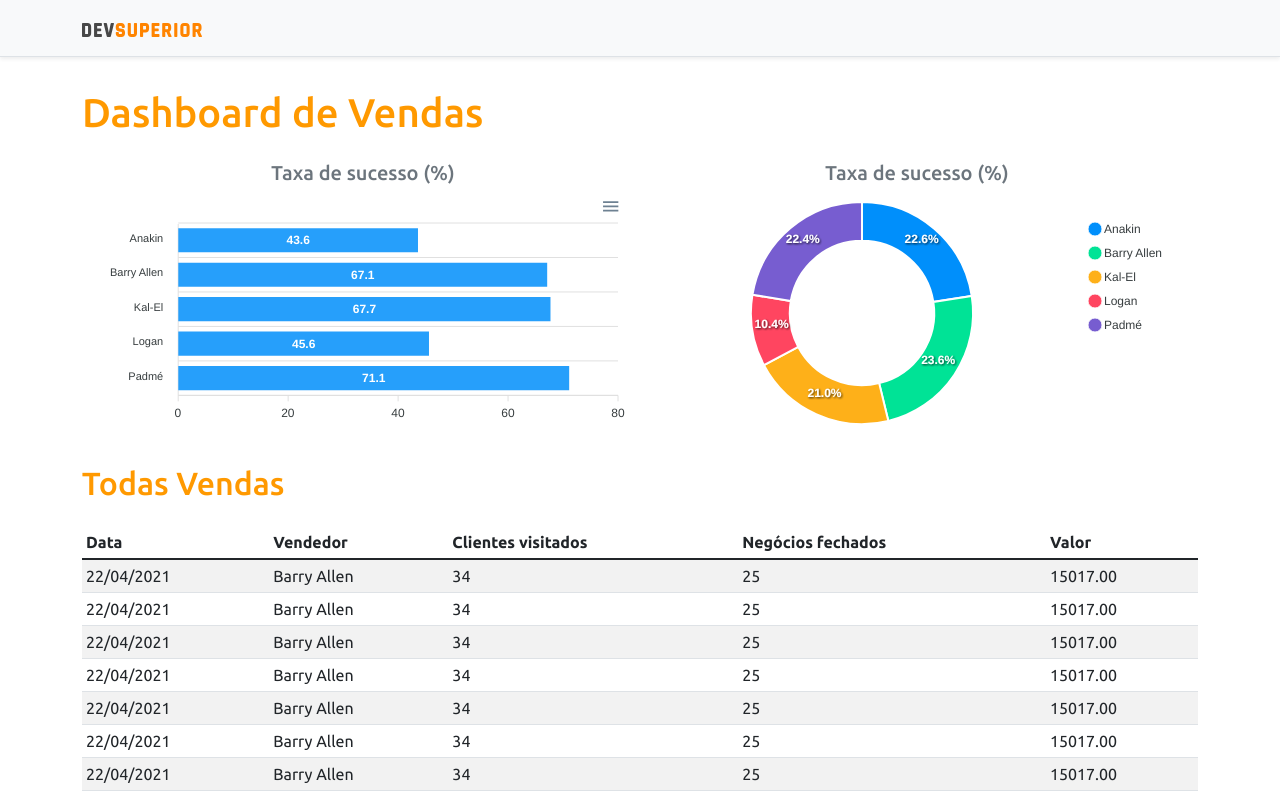
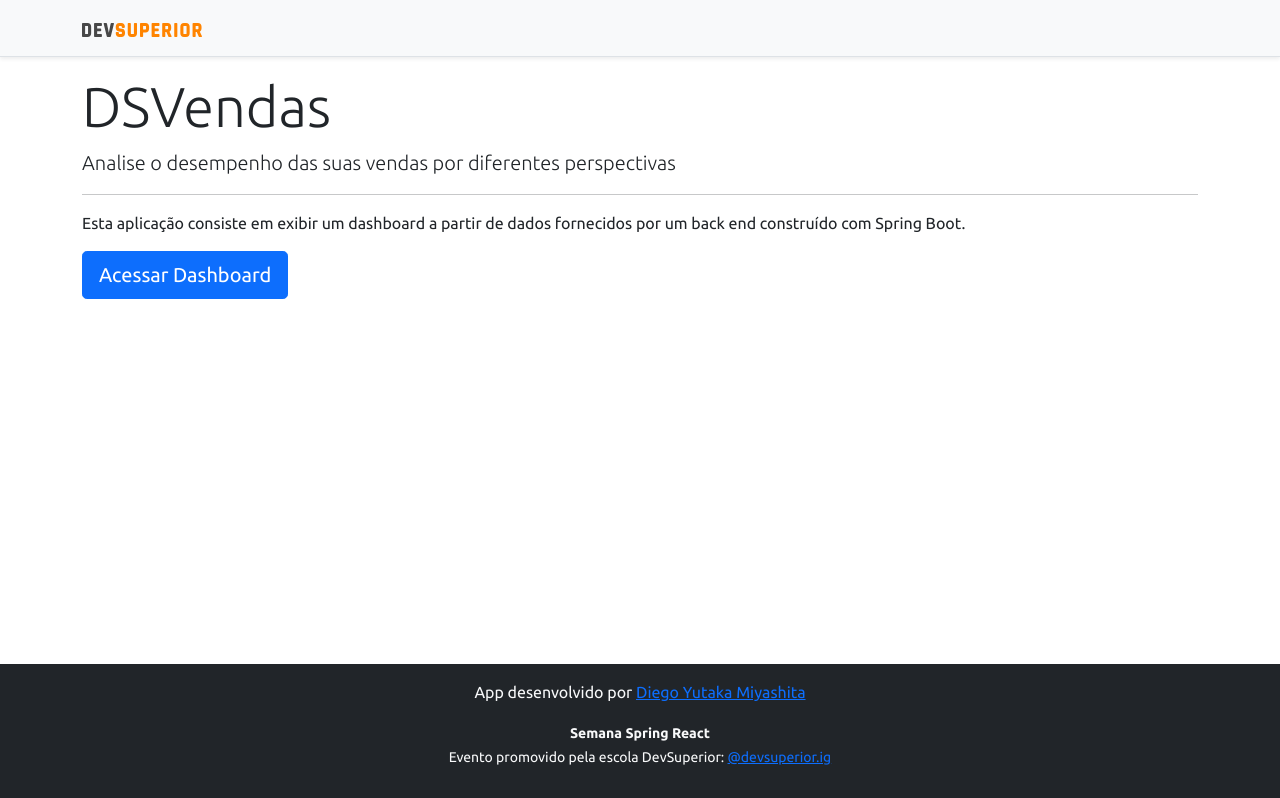
Before and after one commit to DiegoYutaka/projeto-sds3, a React (Create React App) app in the folder frontend/: page / in a window 1280 px wide. Shown: the top 798 px of the page. Built offline with nearby package versions, Linux system fonts and the light colour scheme.

Commit message:
Home, navigation

```diff
--- a/frontend/src/App.tsx
+++ b/frontend/src/App.tsx
@@ -1,36 +1,10 @@
-import BarChart from "components/BarChart";
-import DataTable from "components/DataTable";
-import DonutChart from "components/DonutChart";
-import Footer from "components/Footer";
-import NavBar from "components/NavBar";
+import Routes from "Routes";
+
 
 function App() {
 
   return (
-    <>
-      <NavBar />
-      <div className="container">
-        <h1 className="text-primary py-3">Dashboard de Vendas</h1>
-
-        <div className="row px-3">
-          <div className="col-sm-6">
-            <h5 className="text-center text-secondary">Taxa de sucesso (%)</h5>
-            <BarChart />
-          </div>
-          <div className="col-sm-6">
-            <h5 className="text-center text-secondary">Taxa de sucesso (%)</h5>
-            <DonutChart />
-          </div>
-        </div>
-
-        <div className="py-3">
-          <h2 className="text-primary">Todas Vendas </h2>
-        </div>
-
-        <DataTable />
-      </div>
-      <Footer />
-    </>
+    <Routes />
   );
 }
 
--- a/frontend/src/Routes.tsx
+++ b/frontend/src/Routes.tsx
@@ -1,17 +1,17 @@
-import Dashboard from 'pages/Dashboard';
-import Home from 'pages/Home';
-import { BrowserRouter, Route, Switch } from 'react-router-dom';
-export{}
+import Dashboard from "pages/Dashboard";
+import Home from "pages/Home";
+import { BrowserRouter, Route, Switch } from "react-router-dom";
 
- const Routes = () => {
+const Routes = () => {
     return (
         <BrowserRouter>
             <Switch>
                 <Route path="/" exact>
                     <Home />
                 </Route>
+
                 <Route path="/dashboard">
-                    <Dashboard />
+                    <Dashboard/>
                 </Route>
             </Switch>
         </BrowserRouter>
--- a/frontend/src/components/NavBar/index.tsx
+++ b/frontend/src/components/NavBar/index.tsx
@@ -1,11 +1,14 @@
 import ImgDsDark from 'assets/img/ds-dark.svg';
+import { Link } from 'react-router-dom';
 
 const NavBar = () => {
     return (
         <div className="d-flex flex-column flex-md-row align-items-center p-3 px-md-4 mb-3 bg-light border-bottom shadow-sm">
             <div className="container">
                 <nav className="my-2 my-md-0 mr-md-3">
-                    <img src={ImgDsDark} alt="DevSuperior" width="120" />
+                    <Link to="/">
+                        <img src={ImgDsDark} alt="DevSuperior" width="120" />
+                    </Link>
                 </nav>
             </div>
         </div>
--- a/frontend/src/pages/Dashboard/index.tsx
+++ b/frontend/src/pages/Dashboard/index.tsx
@@ -3,7 +3,7 @@
 import DonutChart from "components/DonutChart";
 import Footer from "components/Footer";
 import NavBar from "components/NavBar";
-
+export{}
 
 const Dashboard = () => {
     return (
--- a/frontend/src/pages/Home/index.tsx
+++ b/frontend/src/pages/Home/index.tsx
@@ -1,9 +1,24 @@
+import Footer from "components/Footer";
+import NavBar from "components/NavBar";
+import { Link } from "react-router-dom";
 
 const Home = () => {
     return (
-        <div>
-            <h1>Página Home</h1>
-        </div>
+        <>
+            <NavBar />
+            <div className="container">
+                <div className="jumbotron">
+                    <h1 className="display-4">DSVendas</h1>
+                    <p className="lead">Analise o desempenho das suas vendas por diferentes perspectivas</p>
+                    <hr />
+                    <p>Esta aplicação consiste em exibir um dashboard a partir de dados fornecidos por um back end construído com Spring Boot.</p>
+                    <Link className="btn btn-primary btn-lg" to="/dashboard">
+                        Acessar Dashboard
+                    </Link>
+                </div>
+            </div>
+            <Footer />
+        </>
     );
 }
 
```
